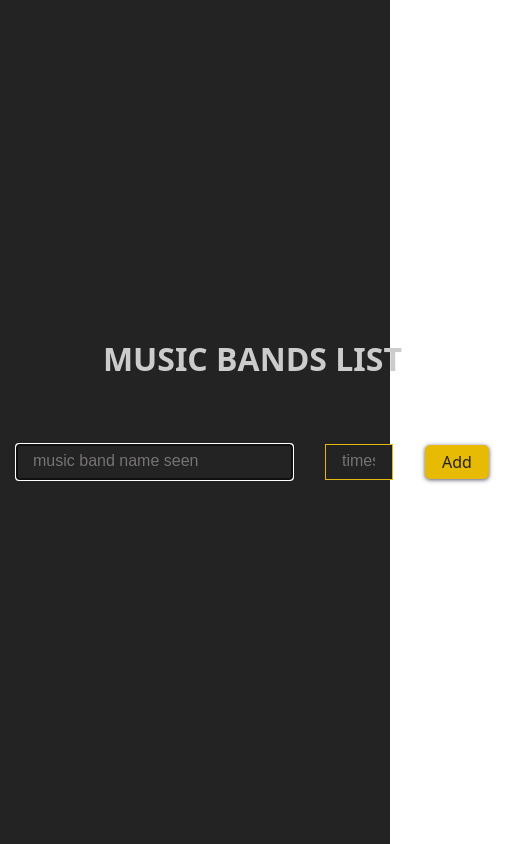
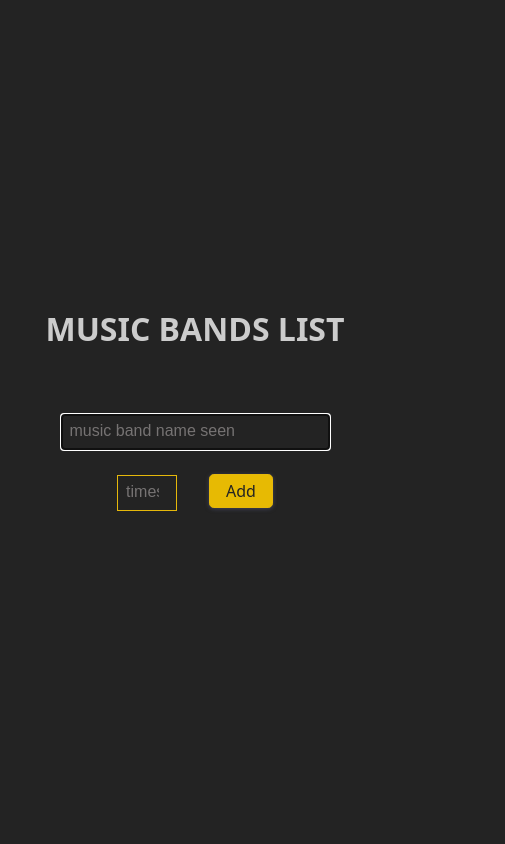
Before and after one commit to sctlcd/react-music-bands-list, a React (Create React App) app: page / in a window 390 px wide. Shown: the whole page, 505 px wide, since content can reach past the window. Built offline with nearby package versions, Linux system fonts and the light colour scheme; the HTML template or start-up script is replaced by a standard one.

Commit message:
added responsive UI

```diff
--- a/src/App.css
+++ b/src/App.css
@@ -1,3 +1,7 @@
+html {
+  background-color: #232323;
+}
+
 .App {
   background-color: #232323;
   color: #cccccc;
@@ -23,6 +27,13 @@
   align-items: center;
 }
 
+.display-flex.flex-column {
+  display: flex;
+  justify-content: center;
+  align-items: center;
+  flex-direction: column;
+}
+
 /* text alignment */
 .text-center {
   text-align: center;
@@ -36,6 +47,7 @@
 .m-075 {
   margin: 0.75rem 1rem;
 }
+
 .m-1 {
   margin: 1rem;
 }
@@ -56,13 +68,9 @@
   margin-right: 1rem;
 }
 
-.space-between {
-  justify-content: space-between;
-}
-
 /* buttons */
 .btn {
-  margin: 0 0.25rem;
+  margin: 0.25rem 0.25rem;
   padding: 0.15rem 0.5rem;
   font-family: inherit;
   font-size: 0.7rem;
@@ -87,7 +95,7 @@
 }
 
 .btn-delete {
-  background-color: #A11713;
+  background-color: #ca1711;
 }
 
 .btn:hover,
@@ -113,11 +121,6 @@
   background: #9a9494;
 }
 
-ul {
-  padding-inline-start: 1rem;
-  padding-inline-end: 0.75rem;
-}
-
 /* uppercase */
 .uppercase {
   text-transform: uppercase;
@@ -137,13 +140,12 @@ ul {
 input::placeholder {
   font-size: 1rem;
   color: rgb(118, 115, 115);
-  /* padding-left: 0.2rem; */
 }
 
 input[type="text"],
 input[type="number"] {
   background-color: #232323;
-  padding-left: 1rem;
+  padding-left: 0.5rem;
 }
 
 input {
@@ -152,12 +154,22 @@ input {
   line-height: 2rem;
 }
 
+/* others */
+.space-between {
+  justify-content: space-between;
+}
+
+ul {
+  padding-inline-start: 1rem;
+  padding-inline-end: 0.75rem;
+}
+
 hr {
   display: block;
   height: 0.5px;
   border: 0;
   border-top: 0.5px solid #787878;
-  margin: 0rem 1.25rem 0rem 1rem;;
+  margin: 0rem 1.25rem 0rem 1rem;
   padding: 0;
 }
 
@@ -165,16 +177,20 @@ hr {
   width: 4.6rem;
 }
 
+.child {
+  display: inline-block;
+  margin: 1rem;
+}
+
 /************************************************************************* Media queries *******************/
 
 /* xs - Extra small devices */
 @media (max-width: 575.99px) {
+  form {
+    flex-direction: column;
+  }
+
+  .child {
+    margin: 0.5rem 1rem 1rem 1rem;
+  }
 }
-
-/* sm - Small devices */
-@media (min-width: 576px) and (max-width: 767.99px) {
-}
-
-/* md - Medium devices */
-@media (min-width: 768px) and (max-width: 991.99px) {
-}
--- a/src/App.jsx
+++ b/src/App.jsx
@@ -72,7 +72,8 @@ function App() {
               required
             />
           </div>
-          <div className='m-1'>
+          <div className='parent'>
+            <div className='child'>
               <input
                 id="numberOfTimes"
                 name="numberOfTimes"
@@ -81,7 +82,7 @@ function App() {
                 value={newNumberOfTimes}
                 onChange={handleNumberOfTimes}
                 type='number'
-              min="0"
+                min="1"
                 max="50"
                 step="1"
                 required
@@ -89,10 +90,11 @@ function App() {
             </div>
             <button
               type="submit"
-            className='btn btn-primary'
+              className='btn btn-primary child'
             >
               { currentIndex >= 0 ? "Update" : "Add" }
             </button>
+          </div>
         </form>
 
         <ul className='container text-left'>
```
Lines whose indentation alone changed are shown as unchanged.
